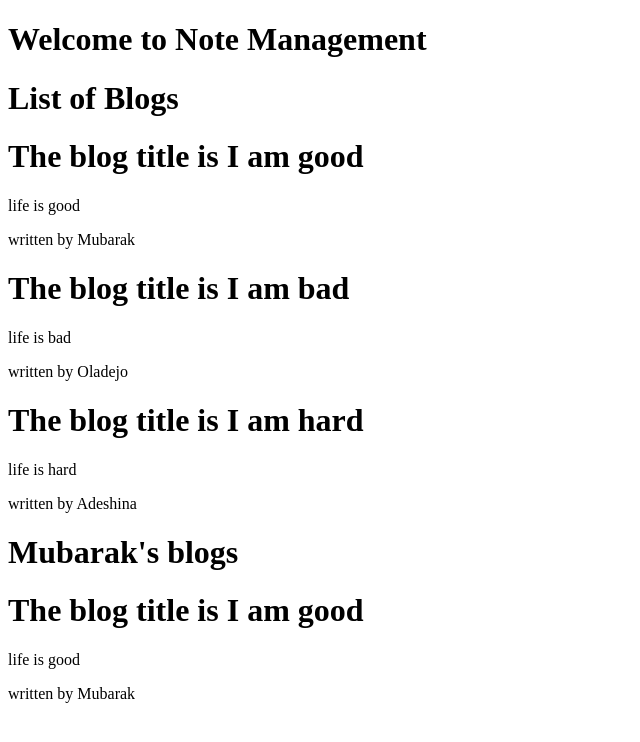
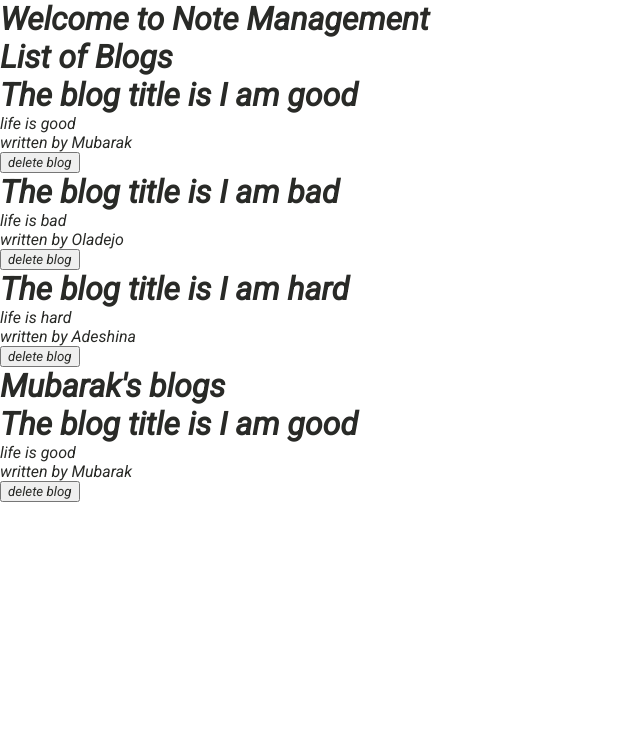
Before and after one commit to oladejomubarak/Blog-management-app-with-react, a React (Create React App) app: page / in a window 1280 px wide. Shown: the top 742 px of the page, without its empty margins (0-640 px from the left). Built offline with nearby package versions, Linux system fonts and the light colour scheme.

Commit message:
reusing component with filer

```diff
--- a/src/BlogList.js
+++ b/src/BlogList.js
@@ -1,6 +1,7 @@
 const BlogList = (props) => {
   const blogs = props.blogs
   const title = props.title
+  const handleBlogDelete = props.handleBlogDelete
   return (
     <div className="blog-list">
       <h1>{title}</h1>
@@ -9,6 +10,7 @@ const BlogList = (props) => {
           <h1>The blog title is {blog.title}</h1>
           <p>{blog.body}</p>
           <p>written by {blog.author}</p>
+          <button onClick={()=> handleBlogDelete(blog.id)}>delete blog</button>
         </div>
       )
       )}
--- a/src/Home.js
+++ b/src/Home.js
@@ -7,10 +7,14 @@ function Home(){
     {id:2, title: "I am bad", body: "life is bad", author: "Oladejo"},
   {id:3, title : "I am hard", body: "life is hard", author:"Adeshina"}]
   );
+  const handleBlogDelete=(blogId)=>{
+    const newBlogs = blogs.filter(blog=>blog.id !== blogId)
+    setBlogs(newBlogs)
+  }
   return(
     <div className="home">
-     <BlogList blogs={blogs} title="List of Blogs" />
-     <BlogList blogs={blogs.filter((blog)=>blog.author === "Mubarak")} title="Mubarak's blogs" />
+     <BlogList blogs={blogs} title="List of Blogs" handleBlogDelete={handleBlogDelete}/>
+     <BlogList blogs={blogs.filter((blog)=>blog.author === "Mubarak")} title="Mubarak's blogs" handleBlogDelete={handleBlogDelete}/>
     </div>
   );
 }
--- a/src/index.css
+++ b/src/index.css
@@ -1 +1,33 @@
 @import url('https://fonts.googleapis.com/css2?family=Roboto:ital@1&display=swap');
+* {
+  margin: 0;
+  font-family: Roboto;
+  color: rgb(41, 42, 39);
+}
+.nabar{
+padding: 20px;
+display: flex;
+align-items: center;
+max-width: 600px;
+margin: 0 auto;
+border-bottom: 1px solid #f2f2f2;
+}
+.navbar h1{
+  color: #f1356d;
+}
+.navbar .links {
+  margin-left: auto;
+}
+.navbar a {
+  margin-left: 16px;
+  text-decoration: none;
+  padding: 6px;
+}
+.navbar a:hover{
+  color: #f1356d;
+}
+/* .content{
+  max-width: 600px;
+  margin: 40px auto;
+  padding: 20px;
+} */
```
